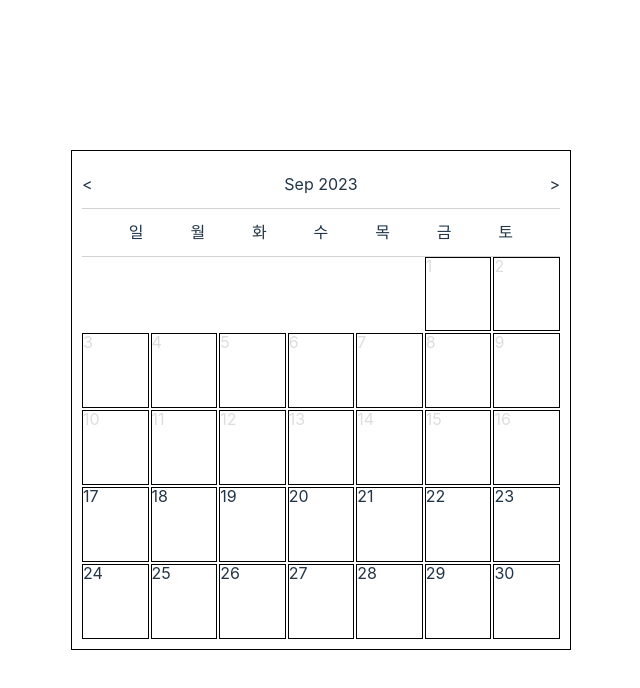
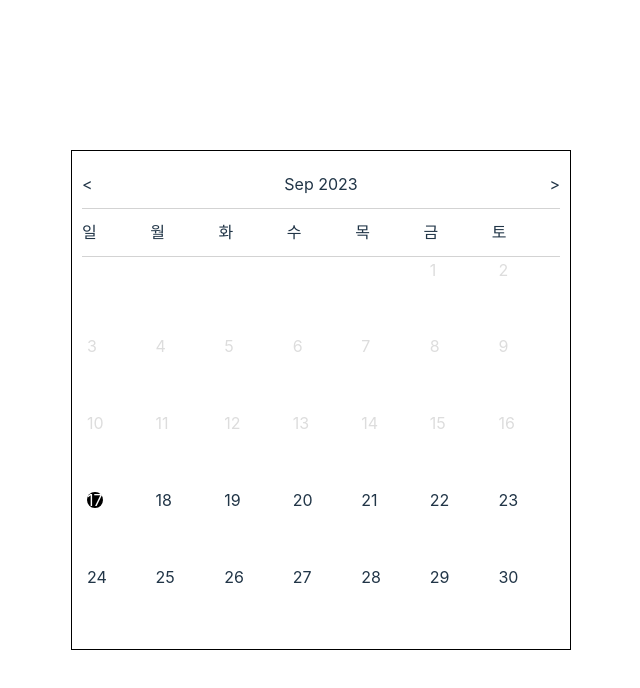
Before and after one commit to JW-Choi-4631/calendar-test, a React (Vite) app: page / in a window 1280 px wide. Shown: the top 688 px of the page, without its empty margins (319-959 px from the left). Built offline with nearby package versions, Linux system fonts and the light colour scheme.

Commit message:
feat: 현재 날짜 디자인 다르게 설정

```diff
--- a/src/App.css
+++ b/src/App.css
@@ -24,10 +24,10 @@ main {
 }
 
 #day-list {
-  display: flex;
+  display: grid;
   width: 100%;
   height: 10%;
-  justify-content: space-evenly;
+  grid-template-columns: 1fr 1fr 1fr 1fr 1fr 1fr 1fr;
   align-items: center;
   border-bottom: 0.3px solid lightgray;
 }
@@ -43,5 +43,5 @@ main {
 .day {
   width: 100%;
   height: 100%;
-  border: 1px solid black;
+  padding: 5px;
 }
--- a/src/App.jsx
+++ b/src/App.jsx
@@ -136,8 +136,18 @@ function DayComp({ year, month, day, today }) {
 
   const onClick = () => {
     console.log(today, check);
+    console.log(date.getTime());
+    console.log(check.getTime());
     console.log(date);
   };
+
+  if (date.getTime() === check.getTime()) {
+    return (
+      <div className="day" onClick={onClick}>
+        <div style={{ width: "fit-content", borderRadius: "50%", backgroundColor: "black", color: "white" }}>{day}</div>
+      </div>
+    );
+  }
 
   if (date < check) {
     return (
```
